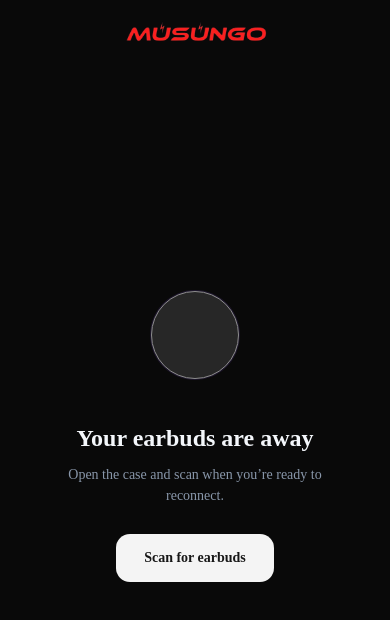
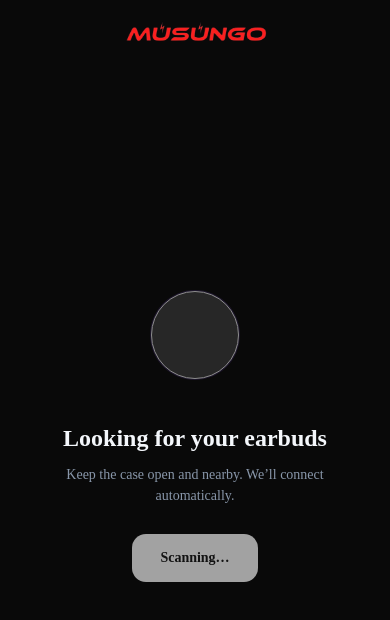
Before and after one commit to tanaka-mambinge/musungo-app, a React Native app: screen / in a window 390 px wide. Shown: the top 620 px of the page. Built offline with nearby package versions, Linux system fonts and the light colour scheme; some icons are missing.

Commit message:
feat(android): add native audio mode probe

```diff
--- a/App.tsx
+++ b/App.tsx
@@ -64,6 +64,7 @@ interface EarbudState {
   leftCharging: boolean;
   rightCharging: boolean;
   caseCharging: boolean;
+  batteryReady: boolean;
   message: string | null;
   shouldScan: boolean;
 }
@@ -72,6 +73,8 @@ interface JieliNativeModule {
   startScan(): void;
   stopScan(): void;
   setEqMode(mode: number): void;
+  probeAudioMode(mode: number): void;
+  queryAudioMode(): void;
   setAncMode(mode: number): void;
   setGameMode(enabled: boolean): void;
   setDeviceName(name: string): void;
@@ -132,7 +135,7 @@ const ANC_NAMES: Record<number, string> = {
 };
 
 const initialState: EarbudState = {
-  status: 'disconnected',
+  status: 'scanning',
   deviceName: null,
   productName: null,
   left: null,
@@ -141,6 +144,7 @@ const initialState: EarbudState = {
   leftCharging: false,
   rightCharging: false,
   caseCharging: false,
+  batteryReady: false,
   message: null,
   shouldScan: false,
 };
@@ -746,6 +750,13 @@ function AppContent() {
 
   const connected = earbuds.status === 'connected';
   const scanning = earbuds.status === 'scanning' || earbuds.status === 'connecting';
+  const loadingDeviceData = connected && (
+    !earbuds.batteryReady ||
+    controls.ancModes.length === 0 ||
+    controls.ancMode === null ||
+    controls.gameMode === null
+  );
+  const ready = connected && !loadingDeviceData;
   const caseAvailable = earbuds.case !== null || controls.caseStatus !== null || earbuds.caseCharging;
   const caseStatusLabel = controls.caseStatus === null ? 'Unavailable' : controls.caseStatus === 'open' ? 'Open' : 'Closed';
   const casePowerLabel = earbuds.caseCharging ? 'Charging' : earbuds.case === null ? 'Unavailable' : 'Not charging';
@@ -794,7 +805,7 @@ function AppContent() {
         <Image source={MUSUNGO_LOGO} style={styles.brandLogo} resizeMode="contain" />
       </View>
 
-      {connected ? activePage === 'gestures' ? (
+      {ready ? activePage === 'gestures' ? (
         <GestureGuidePage />
       ) : (
         <ScrollView style={styles.content} contentContainerStyle={styles.contentContainer} showsVerticalScrollIndicator={false}>
@@ -929,7 +940,7 @@ function AppContent() {
             {controls.controlsMessage ? <Text style={styles.infoMessage}>{controls.controlsMessage}</Text> : null}
           </View> : null}
         </ScrollView>
-      ) : scanning ? (
+      ) : connected ? (
         <LoadingSkeletonPage />
       ) : (
         <View style={styles.disconnectedContent}>
```
Also changed, not shown: 1 other file (tests, documents, lock files or other folders).
